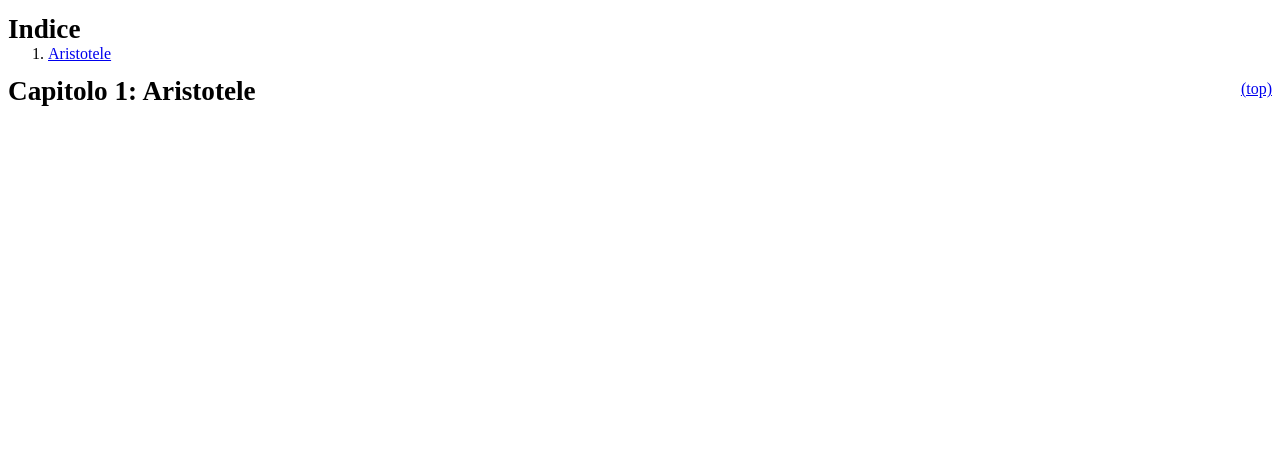
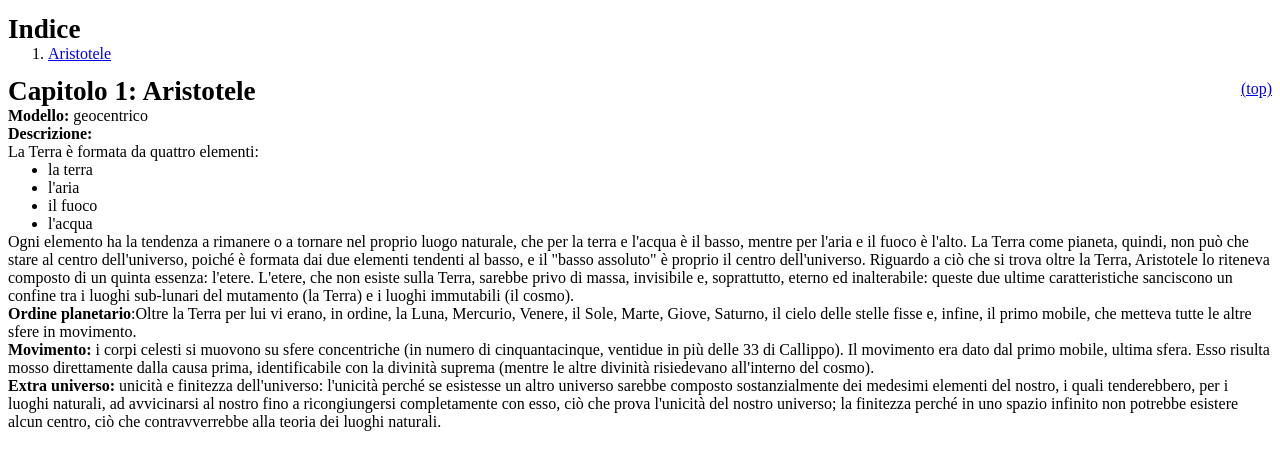
Before and after one commit to Fale/appunti, a PHP site: page /Storia_della_Filosofia_Moderna/idee.php in a window 1280 px wide. Shown: the top 470 px of the page. Run offline with PHP 8.4, Linux system fonts and the light colour scheme; data that the repository does not hold is empty.

Commit message:
Add Aristotele stuff

```diff
--- a/Storia_della_Filosofia_Moderna/idee.php
+++ b/Storia_della_Filosofia_Moderna/idee.php
@@ -7,5 +7,19 @@ toc::show_toc("Storia_della_Filosofia_Moderna/idee.php");
 ?>
 
 <?php t("1", "Aristotele"); ?>
-
+<p><b>Modello:</b> geocentrico</p>
+<p><b>Descrizione:</b><br />
+La Terra è formata da quattro elementi:
+<ul>
+    <li>la terra</li>
+    <li>l'aria</li>
+    <li>il fuoco</li>
+    <li>l'acqua</li>
+</ul>
+Ogni elemento ha la tendenza a rimanere o a tornare nel proprio luogo naturale, che per la terra e l'acqua è il basso, mentre per l'aria e il fuoco è l'alto. La Terra come pianeta, quindi, non può che stare al centro dell'universo, poiché è formata dai due elementi tendenti al basso, e il "basso assoluto" è proprio il centro dell'universo.
+Riguardo a ciò che si trova oltre la Terra, Aristotele lo riteneva composto di un quinta essenza: l'etere. L'etere, che non esiste sulla Terra, sarebbe privo di massa, invisibile e, soprattutto, eterno ed inalterabile: queste due ultime caratteristiche sanciscono un confine tra i luoghi sub-lunari del mutamento (la Terra) e i luoghi immutabili (il cosmo).</p>
+<p><b>Ordine planetario</b>:Oltre la Terra per lui vi erano, in ordine, la Luna, Mercurio, Venere, il Sole, Marte, Giove, Saturno, il cielo delle stelle fisse e, infine, il primo mobile, che metteva tutte le altre sfere in movimento.</p>
+<p><b>Movimento:</b> i corpi celesti si muovono su sfere concentriche (in numero di cinquantacinque, ventidue in più delle 33 di Callippo). Il movimento era dato dal primo mobile, ultima sfera. Esso risulta mosso direttamente dalla causa prima, identificabile con la divinità suprema (mentre le altre divinità risiedevano all'interno del cosmo).</p>
+<p><b>Extra universo:</b> unicità e finitezza dell'universo: l'unicità perché se esistesse un altro universo sarebbe composto sostanzialmente dei medesimi elementi del nostro, i quali tenderebbero, per i luoghi naturali, ad avvicinarsi al nostro fino a ricongiungersi completamente con esso, ciò che prova l'unicità del nostro universo; la finitezza perché in uno spazio infinito non potrebbe esistere alcun centro, ciò che contravverrebbe alla teoria dei luoghi naturali.
+</p>
 <?php file::footer(); ?>
```
